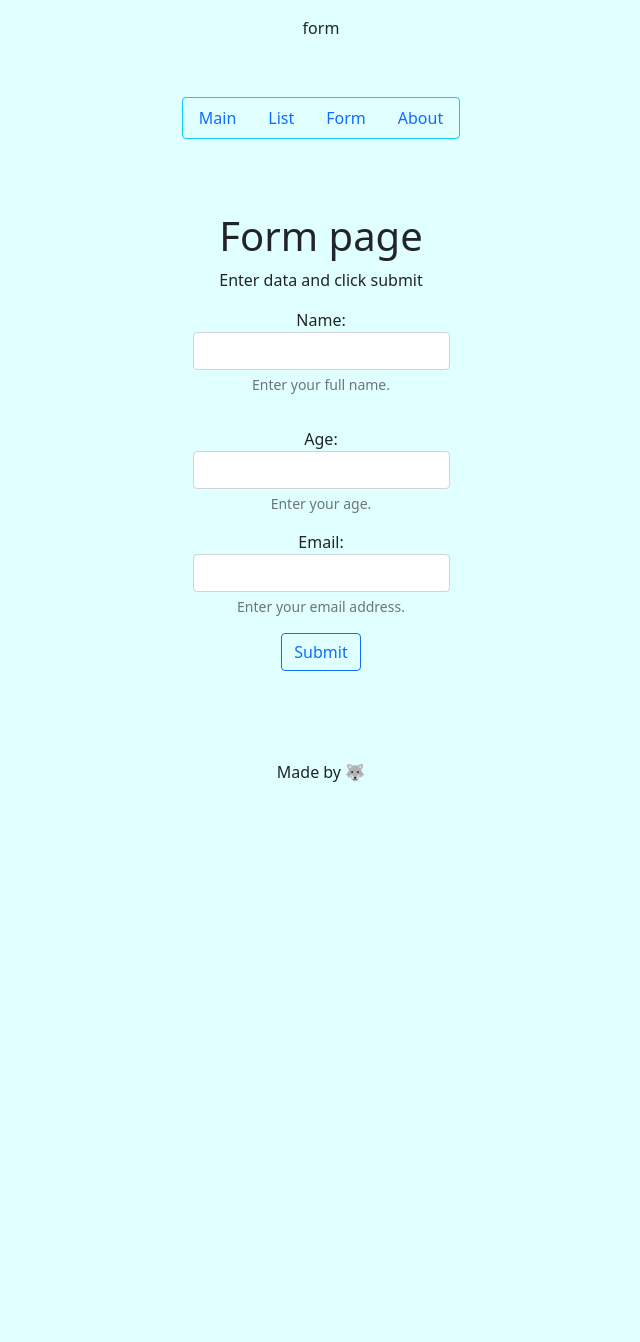
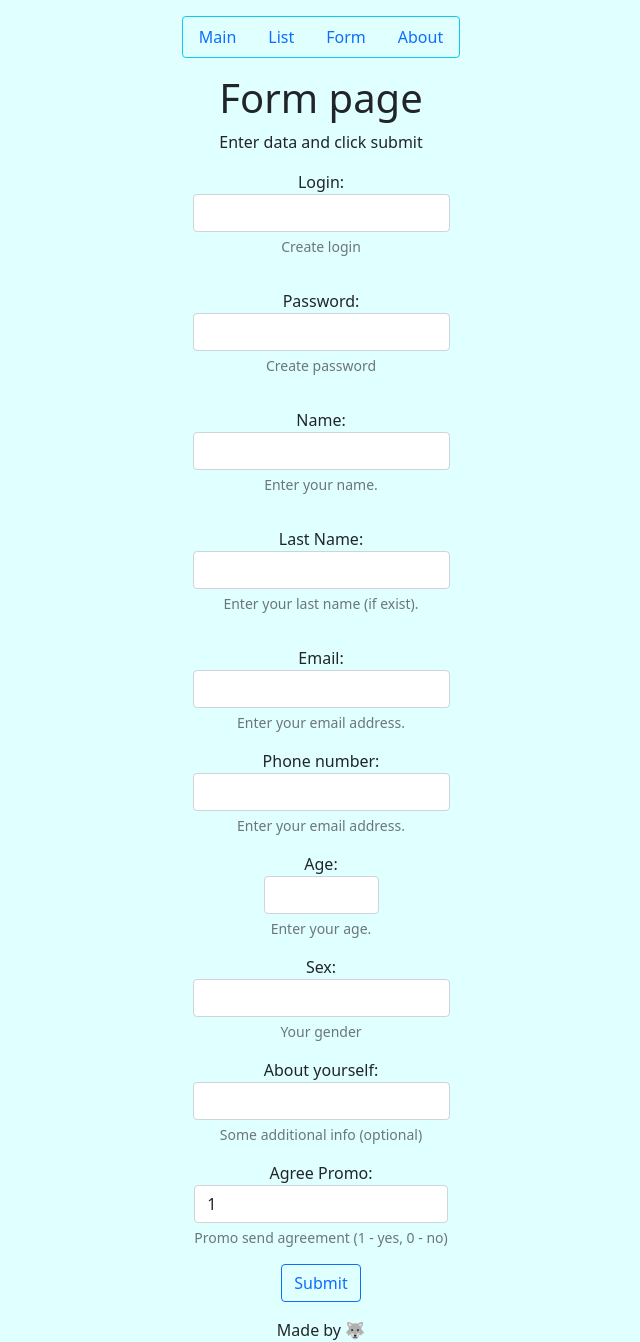
Before and after one commit to StrayTheWolf/FormPHP, a PHP site: page /form in a window 1280 px wide. Shown: the whole page, without its empty margins (319-959 px from the left). Before the commit the page ends 782 px from the top, so only its background shows below. Run offline with PHP 8.4, Linux system fonts and the light colour scheme.

Commit message:
added logic to write and send data to DB

```diff
--- a/files/0.76472800 1621962896.txt
+++ /dev/null
@@ -1 +0,0 @@
-{"name":"Bart","age":"10","email":"bart@springfield.net"}
--- a/files/0.87854900 1621962883.txt
+++ /dev/null
@@ -1 +0,0 @@
-{"name":"Lisa","age":"9","email":"lisa@springfield.net"}
--- a/files/0.95821900 1621962887.txt
+++ /dev/null
@@ -1 +0,0 @@
-{"name":"Marge","age":"40","email":"marge@springfield.net"}
--- a/files/0.98224400 1622026661.txt
+++ /dev/null
@@ -1 +0,0 @@
-{"name":"Barney","age":"41","email":"burp@beer.net"}
--- a/files/0.99715500 1622025060.txt
+++ /dev/null
@@ -1 +0,0 @@
-{"name":"Homer","age":"45","email":"doh!@springfield.com"}
--- /dev/null
+++ b/lib/DB/initBase.php
@@ -0,0 +1,11 @@
+<?php
+
+//инициализация доступа к базе
+function initBase()
+{
+    $dsn = 'mysql:dbname=questionnaire;host=127.0.0.1';
+    $user = 'root';
+    $password = 'Werewolf1989*';
+
+    return new PDO($dsn, $user, $password);
+}
--- /dev/null
+++ b/lib/DB/readBase.php
@@ -0,0 +1,12 @@
+<?php
+
+include_once 'initBase.php';
+
+function readBase()
+{
+//запрос из базы
+    $query = initBase()->query('SELECT * FROM form ORDER BY id');
+
+//получение результатов запроса и возврат их в вызов функции
+    return $query->fetchAll(PDO::FETCH_ASSOC);
+}
--- /dev/null
+++ b/lib/DB/writeToBase.php
@@ -0,0 +1,24 @@
+<?php
+include_once 'initBase.php';
+
+function writeToBase()
+{
+    //записываем в массив данные из инпутов
+    $data = array('login' => $_POST['login'], 'password' => $_POST['password'], 'name' => $_POST['name'],
+                  'last_name' => $_POST['last_name'], 'email' => $_POST['email'], 'phone_number' => $_POST['phone'],
+                  'age' => $_POST['age'], 'sex' => $_POST['sex'], 'about_yourself' => $_POST['about'],
+                  'agree_promo' => $_POST['agree_promo']);
+
+    //подготавливаем запрос в базу
+    $query = initBase()->prepare('INSERT INTO form (login, password, name, last_name, email, phone_number, age, sex, about_yourself, agree_promo)
+                                        VALUES (:login, :password, :name, :last_name, :email, :phone_number, :age, :sex, :about_yourself, :agree_promo)');
+
+    //выполняем запрос в базу
+    $query->execute($data);
+
+    //передача сообщения в сессию для вывода
+    $_SESSION['message'] = 'Form successfully send';
+    //редирект на главную страницу
+    header('Location: /');
+    exit;
+}
--- a/lib/Page.php
+++ b/lib/Page.php
@@ -1,6 +1,10 @@
 <?php
 
 declare(strict_types=1);
+
+include 'DB/readBase.php';
+include 'DB/writeToBase.php';
+
 
 class Page
 {
@@ -21,24 +25,12 @@ class Page
 
     public function list()
     {
-        $dir = __DIR__ . '../../files/';
-        $arr = [];
-        $files = scandir($dir);
-        $names = array_diff($files, [".", ".."]);
-        foreach ($names as $name) {
-            $content = file_get_contents(__DIR__ . '../../files/' . $name);
-            $arr[] = json_decode($content, true);
-        }
-        return view('list', ['title' => 'List', 'subtitle' => '', 'list' => $arr]);
+        return view('list', ['title' => 'List', 'subtitle' => '', 'list' => readBase()]);
     }
 
     public function handler()
     {
-        $saveFolder = __DIR__ . '../../files/';
-        file_put_contents($saveFolder . microtime() . '.txt', json_encode($_POST));
-        $_SESSION['message'] = 'Form successfully send';
-        header('Location: /');
-        exit;
+        writeToBase();
     }
 
     public function e404()
--- a/lib/Router.php
+++ b/lib/Router.php
@@ -19,9 +19,6 @@ class Router
 
     public static function run($path)
     {
-       //print_r(self::$getRoutes);
-      // print_r(self::$postRoutes);
-
         // в проверке смотрим в есть ли совпадение между именем пути и ключем в массиве с путями, если есть переход по адресу, если нет совпадения то страница 404
         if ($_SERVER['REQUEST_METHOD'] == 'GET') {
             if (in_array($path, array_keys(self::$getRoutes))) {
@@ -45,10 +42,6 @@ class Router
 
             if ($routeUrl == $currentUrl) {
                 $action = explode('@', $action);
-                print_r($action[1]);
-
-
-
                 $handler = new $action[0];
                 return $handler->{$action[1]}();
             }
--- /dev/null
+++ b/lib/install.sql
@@ -0,0 +1,5 @@
+CREATE TABLE IF NOT EXISTS test (
+    id INT,
+    name VARCHAR (256),
+    age TINYINT (2)
+)
--- a/lib/lib.php
+++ b/lib/lib.php
@@ -4,6 +4,7 @@ declare(strict_types=1);
 
 include 'Router.php';
 include 'Page.php';
+//include 'readBase.php';
 
 function view(string $template = 'index', array $data = [])
 {
--- a/pages/about.php
+++ b/pages/about.php
@@ -1,2 +1,2 @@
 <h1>About page</h1>
-<p>This an exemple of write, send, and show form list <br> written in pure PHP with bootstrap</p>
+<p>This an exemple of write, send, and show form list from DB <br> written in pure PHP with bootstrap</p>
--- a/pages/form.php
+++ b/pages/form.php
@@ -4,17 +4,33 @@
 <form action="/handler" method="post">
     <div class="mb-3">
         <label>
-            Name:
-            <input type="text" name="name" class="form-control">
-            <div class="form-text  mb-3">Enter your full name.</div>
+            Login:
+            <input type="text" name="login" class="form-control">
+            <div class="form-text  mb-3">Create login</div>
         </label>
     </div>
 
-    <div>
+    <div class="mb-3">
         <label>
-            Age:
-            <input type="number" name="age" class="form-control">
-            <div class="form-text  mb-3">Enter your age.</div>
+            Password:
+            <input type="password" name="password" class="form-control">
+            <div class="form-text  mb-3">Create password</div>
+        </label>
+    </div>
+
+    <div class="mb-3">
+        <label>
+            Name:
+            <input type="text" name="name" class="form-control">
+            <div class="form-text  mb-3">Enter your name.</div>
+        </label>
+    </div>
+
+    <div class="mb-3">
+        <label>
+            Last Name:
+            <input type="text" name="last_name" class="form-control">
+            <div class="form-text  mb-3">Enter your last name (if exist).</div>
         </label>
     </div>
 
@@ -26,5 +42,45 @@
         </label>
     </div>
 
+    <div>
+        <label>
+            Phone number:
+            <input type="tel" name="phone" class="form-control">
+            <div class="form-text  mb-3">Enter your email address.</div>
+        </label>
+    </div>
+
+    <div>
+        <label>
+            Age:
+            <input type="number" name="age" min="0" max="100" class="form-control">
+            <div class="form-text  mb-3">Enter your age.</div>
+        </label>
+    </div>
+
+    <div>
+        <label>
+            Sex:
+            <input type="text" name="sex" class="form-control">
+            <div class="form-text  mb-3">Your gender</div>
+        </label>
+    </div>
+
+    <div>
+        <label>
+            About yourself:
+            <input type="text" name="about" class="form-control">
+            <div class="form-text  mb-3">Some additional info (optional)</div>
+        </label>
+    </div>
+
+    <div>
+        <label>
+            Agree Promo:
+            <input type="number" name="agree_promo" class="form-control" value="1" min="0" max="1">
+            <div class="form-text  mb-3">Promo send agreement (1 - yes, 0 - no)</div>
+        </label>
+    </div>
+
     <button class="btn btn-outline-primary mb-3">Submit</button>
 </form>
--- a/pages/layout.php
+++ b/pages/layout.php
@@ -10,7 +10,7 @@
     <link href="https://cdn.jsdelivr.net/npm/bootstrap@5.0.1/dist/css/bootstrap.min.css" rel="stylesheet" integrity="sha384-+0n0xVW2eSR5OomGNYDnhzAbDsOXxcvSN1TPprVMTNDbiYZCxYbOOl7+AMvyTG2x" crossorigin="anonymous">
 
 </head>
-<body class="d-flex align-items-center flex-column w-20 p-3 text-center justify-content-between" style="background-color: lightcyan; height: 100vh">
+<body class="d-flex align-items-center flex-column w-20 p-3 text-center justify-content-between" style="background-color: lightcyan; height: 100vh;">
 
 <header>
     <nav>
```
Also changed, not shown: lib/install.php (added, +9 -0 lines), pages/list.php (+29 -4 lines).
